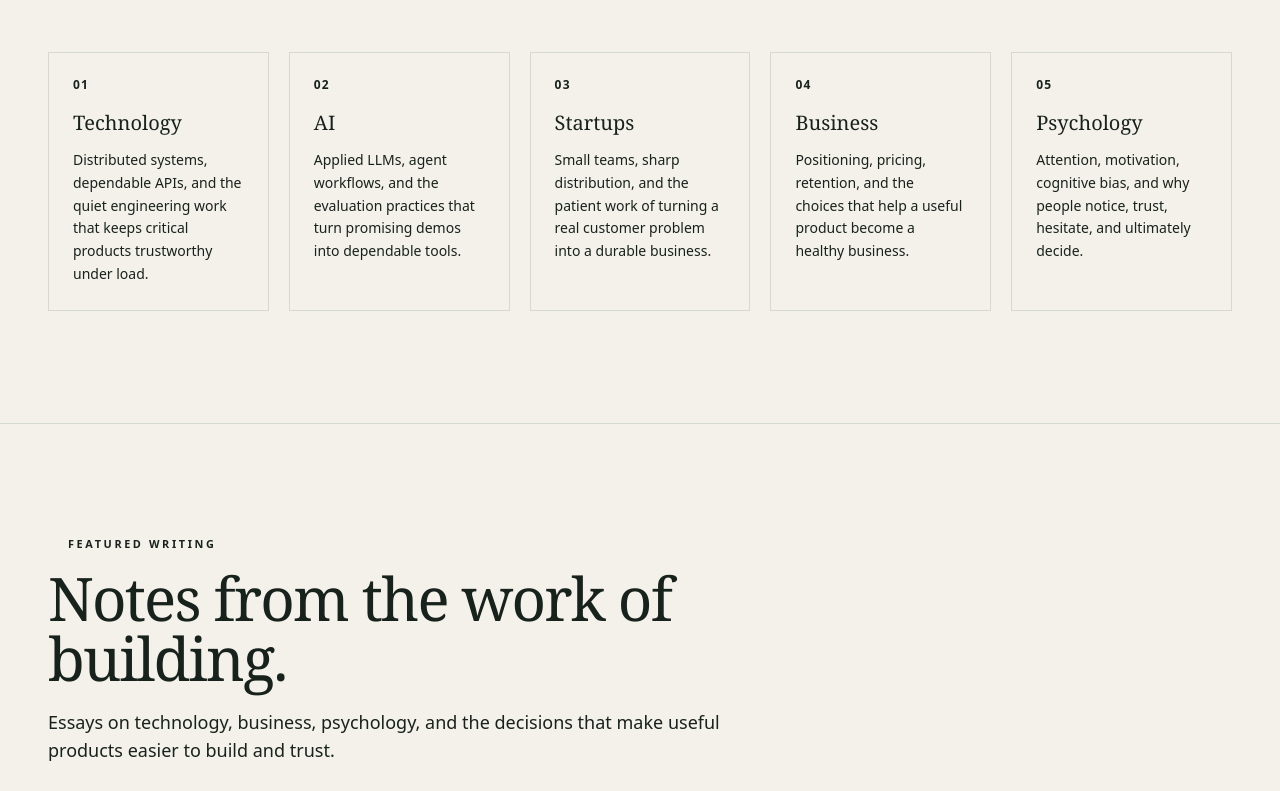
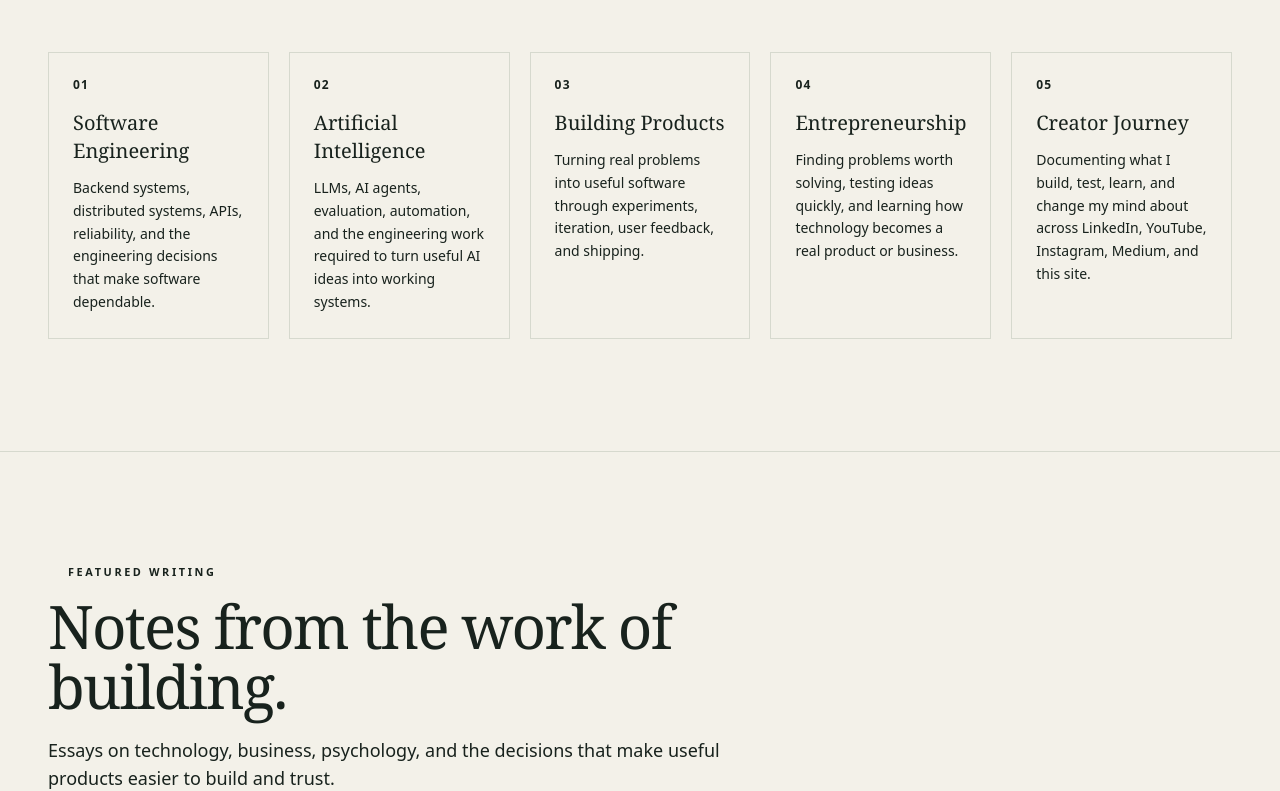
Before and after one commit to sheeshmirza/sheeshmirza-website, a Next.js app: page / in a window 1280 px wide. Shown: the part 1695-2486 px from the top of the page. Built offline with nearby package versions, Linux system fonts and the light colour scheme; no server answers.

Commit message:
Strengthen Sheesh Mirza brand SEO: src/data/site-config.ts

```diff
--- a/src/data/site-config.ts
+++ b/src/data/site-config.ts
@@ -1,15 +1,17 @@
 export const site = {
   name: "Sheesh Mirza",
-  title: "Sheesh Mirza — Notes on Building, Thinking & Human Behavior",
+  title: "Sheesh Mirza — Software Engineer, AI Builder & Creator",
   description:
-    "Notes from Sheesh Mirza on reliable software, practical AI, and the human choices behind products people trust.",
+    "Official website of Sheesh Mirza — software engineer, AI builder, writer, and creator exploring software engineering, artificial intelligence, product building, and entrepreneurship.",
   url: "https://smirza.in",
+  image: "https://github.com/sheeshmirza.png",
 };
 
 export const navLinks = [
   { label: "Home", href: "/" },
   { label: "About", href: "/about" },
-  { label: "Blog", href: "/blog" },
+  { label: "Projects", href: "/projects" },
+  { label: "Writing", href: "/blog" },
   { label: "Videos", href: "/videos" },
   { label: "Contact", href: "/contact" },
 ];
@@ -18,6 +20,7 @@ export const socialLinks = [
   { label: "LinkedIn", href: "https://www.linkedin.com/in/sheeshmirza" },
   { label: "GitHub", href: "https://github.com/sheeshmirza" },
   { label: "Medium", href: "https://sheeshmirza.medium.com" },
+  { label: "Instagram", href: "https://www.instagram.com/_mir_zey/" },
   { label: "YouTube", href: "https://www.youtube.com/@Sheesh.Unfiltered" },
 ];
 
@@ -27,62 +30,59 @@ export const calendlyUrl =
 export const curiosityAreas = [
   {
     key: "technology",
-    title: "Technology",
+    title: "Software Engineering",
     description:
-      "Distributed systems, dependable APIs, and the quiet engineering work that keeps critical products trustworthy under load.",
+      "Backend systems, distributed systems, APIs, reliability, and the engineering decisions that make software dependable.",
   },
   {
     key: "ai",
-    title: "AI",
+    title: "Artificial Intelligence",
     description:
-      "Applied LLMs, agent workflows, and the evaluation practices that turn promising demos into dependable tools.",
+      "LLMs, AI agents, evaluation, automation, and the engineering work required to turn useful AI ideas into working systems.",
   },
   {
-    key: "startups",
-    title: "Startups",
+    key: "building",
+    title: "Building Products",
     description:
-      "Small teams, sharp distribution, and the patient work of turning a real customer problem into a durable business.",
+      "Turning real problems into useful software through experiments, iteration, user feedback, and shipping.",
   },
   {
-    key: "business",
-    title: "Business",
+    key: "entrepreneurship",
+    title: "Entrepreneurship",
     description:
-      "Positioning, pricing, retention, and the choices that help a useful product become a healthy business.",
+      "Finding problems worth solving, testing ideas quickly, and learning how technology becomes a real product or business.",
   },
   {
-    key: "psychology",
-    title: "Psychology",
+    key: "creator",
+    title: "Creator Journey",
     description:
-      "Attention, motivation, cognitive bias, and why people notice, trust, hesitate, and ultimately decide.",
+      "Documenting what I build, test, learn, and change my mind about across LinkedIn, YouTube, Instagram, Medium, and this site.",
   },
 ] as const;
 
 export const exploringTopics = [
-  "Agentic AI",
   "AI Engineering",
   "Generative AI",
-  "Startup Building",
-  "Consumer Psychology",
-  "Human Behavior",
-  "Product Strategy",
-  "Marketing",
-  "Business Models",
+  "LLMs",
+  "AI Agents",
+  "Agentic AI",
+  "Software Engineering",
   "System Design",
+  "Distributed Systems",
+  "Product Building",
   "Entrepreneurship",
-  "Emerging Technology",
+  "Building in Public",
+  "Creator Economy",
 ];
 
 export const psychologyTopics = [
   "Human Motivation",
-  "Consumer Psychology",
   "Decision Making",
   "Cognitive Biases",
   "Persuasion",
-  "Social Behavior",
-  "Buying Behavior",
   "Attention",
   "Trust",
-  "Incentives",
+  "Buying Behavior",
 ];
 
 export const aiTopics = [
@@ -94,7 +94,7 @@ export const aiTopics = [
   "AI Automation",
   "AI Products",
   "AI Startups",
-  "Future of Work",
+  "AI Engineering",
 ];
 
 export const businessTopics = [
@@ -102,7 +102,6 @@ export const businessTopics = [
   "Growth",
   "Marketing",
   "Sales",
-  "Consumer Psychology",
   "Pricing",
   "Distribution",
   "Strategy",
```
